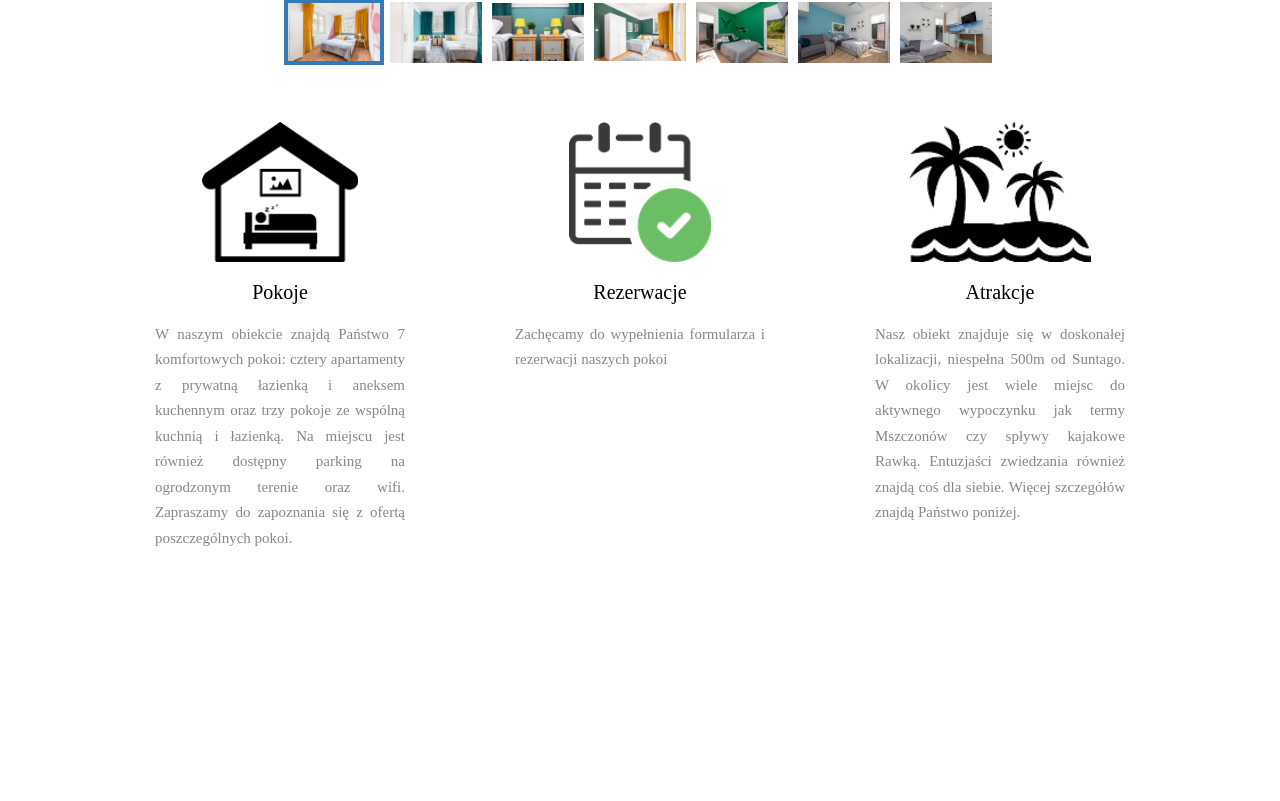
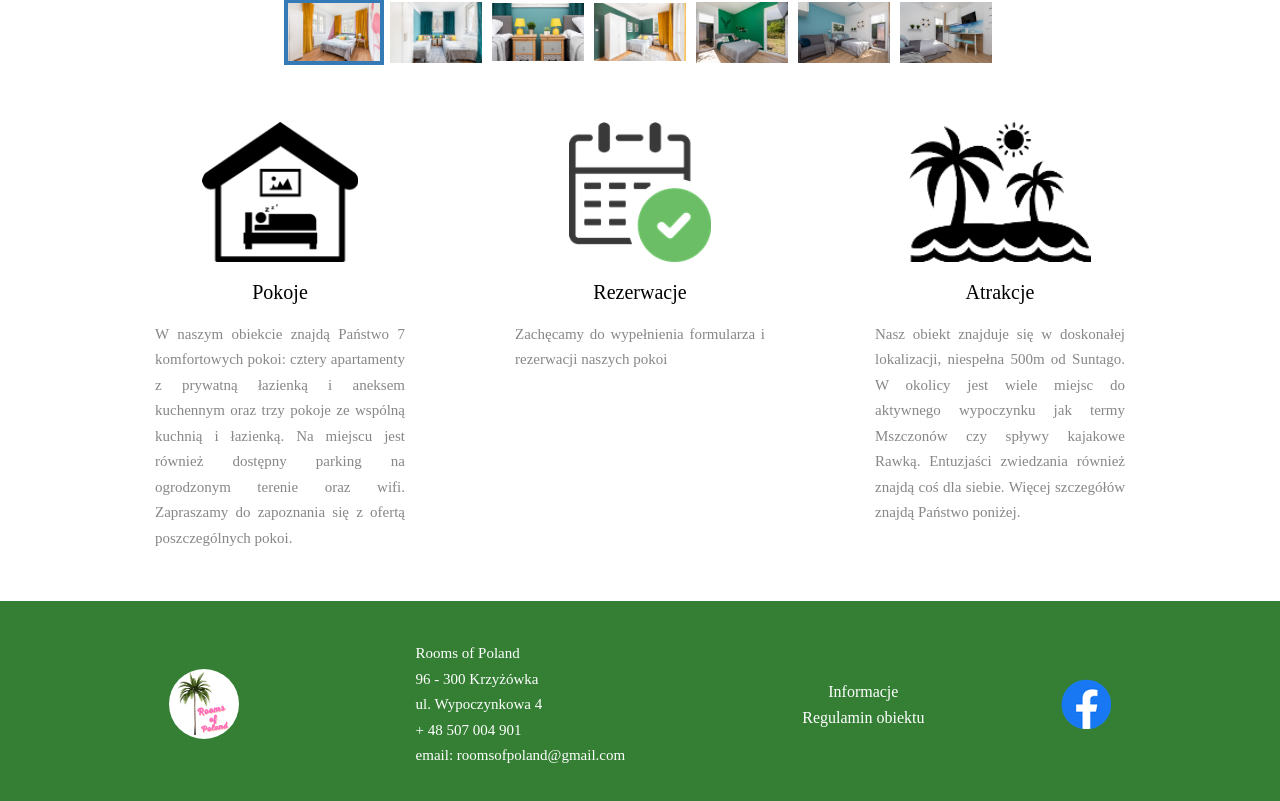
Before and after one commit to mgrkapi/RoomsofPoland, a React (Create React App) app in the folder roomsofpoland/: page / in a window 1280 px wide. Shown: the part 1739-2540 px from the top of the page. Before the commit the page ends 2340 px from the top, so only its background shows below. Built offline with nearby package versions, Linux system fonts and the light colour scheme.

Commit message:
Footer created

```diff
--- a/roomsofpoland/src/App.js
+++ b/roomsofpoland/src/App.js
@@ -3,6 +3,7 @@ import Home from "./components/Home";
 import Main from "./components/Main";
 import MyGallery from "./components/Gallery";
 import Blurb from "./components/Blurb";
+import Footer from "./components/Footer";
 function App() {
   return (
       <>
@@ -10,6 +11,7 @@ function App() {
         <Main/>
           <MyGallery/>
           <Blurb/>
+          <Footer/>
       </>
   )
 }
--- /dev/null
+++ b/roomsofpoland/src/components/Footer.js
@@ -0,0 +1,40 @@
+import React from "react";
+import logo from "../images/logo.png"
+import "../style/footer.scss"
+import facebook from "../images/facebook.png"
+
+function Footer () {
+    return (
+        <footer>
+            <div className="container">
+                <div className="footer">
+                    <div className="logo">
+                        <img src={logo} alt= "logo"/>
+                    </div>
+                    <div className="address">
+                        <p>
+                            Rooms of Poland
+                            <br/>
+                            96 - 300 Krzyżówka
+                            <br/>
+                            ul. Wypoczynkowa 4
+                            <br/>
+                            + 48 507 004 901
+                            <br/>
+                            email: roomsofpoland@gmail.com
+                        </p>
+                    </div>
+                    <div className="information">
+                        <h3>Informacje</h3>
+                        <a href = "#">Regulamin obiektu</a>
+                    </div>
+                    <div className="links">
+                        <a href = "#"><img src ={facebook} alt = "Facebook"/></a>
+                    </div>
+                </div>
+            </div>
+        </footer>
+    )
+}
+
+export default Footer;
--- /dev/null
+++ b/roomsofpoland/src/style/footer.scss
@@ -0,0 +1,35 @@
+
+footer {
+  background-color: rgba(50, 126, 50, 0.99);
+}
+.footer {
+  display: flex;
+
+  width: 100%;
+  align-items: center;
+  justify-content: space-around;
+
+}
+.logo {
+  text-align: center;
+  img {
+    width: 70px;
+    height: 70px;
+    border-radius: 50%;
+
+  }
+}
+.address {
+  p {
+    color: #fff;
+    font-size: 15px;
+  }
+}
+
+.information {
+  h3 {
+    color: #fff;
+    text-align: center;
+    padding-bottom: 10px;
+  }
+}
--- a/roomsofpoland/src/style/main.scss
+++ b/roomsofpoland/src/style/main.scss
@@ -2,4 +2,5 @@
 @import "gallery.scss";
 @import "header.scss";
 @import "content.scss";
-@import "blurb";
+@import "blurb.scss";
+@import "footer.scss";
```
Also changed, not shown: roomsofpoland/src/images/facebook.png (added).
